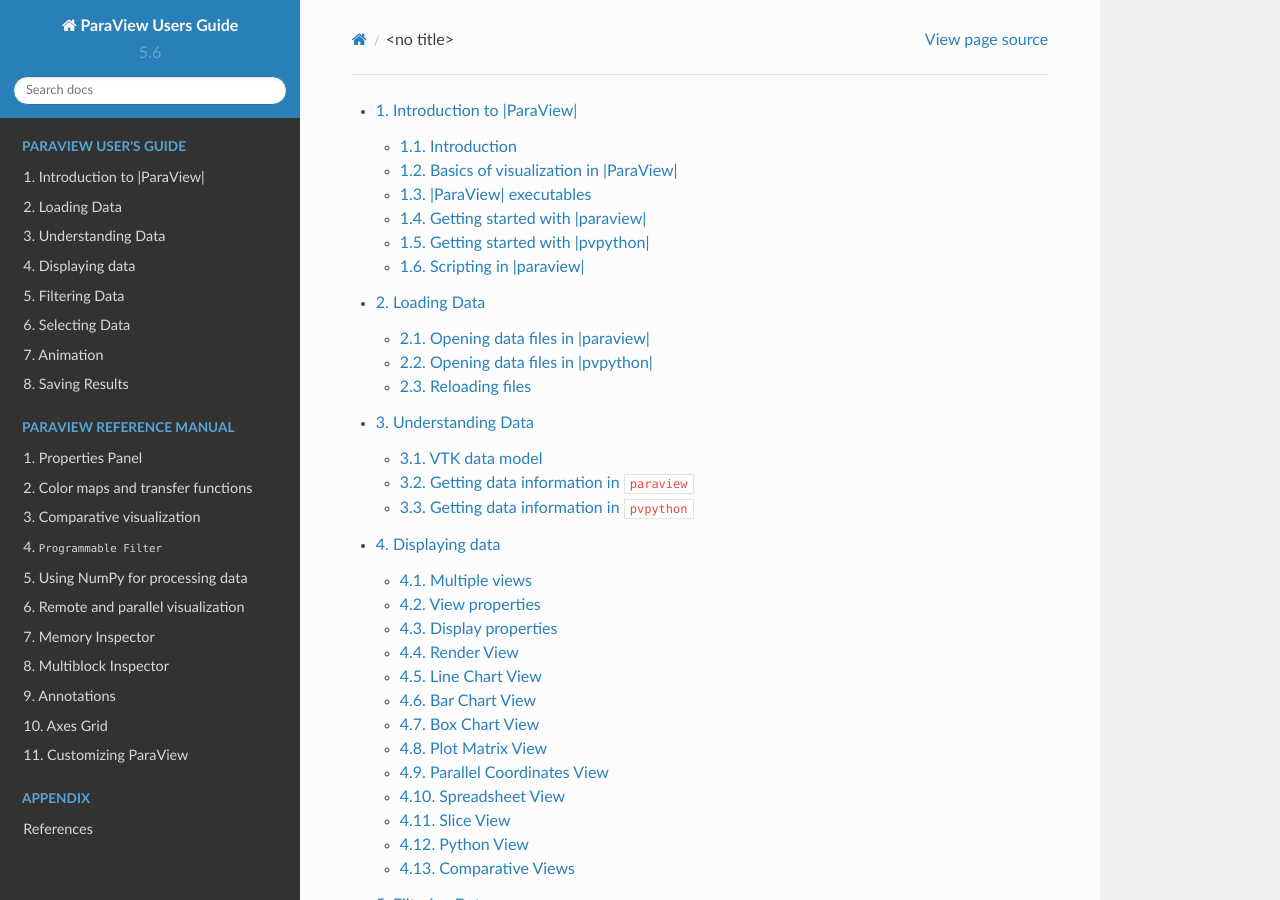
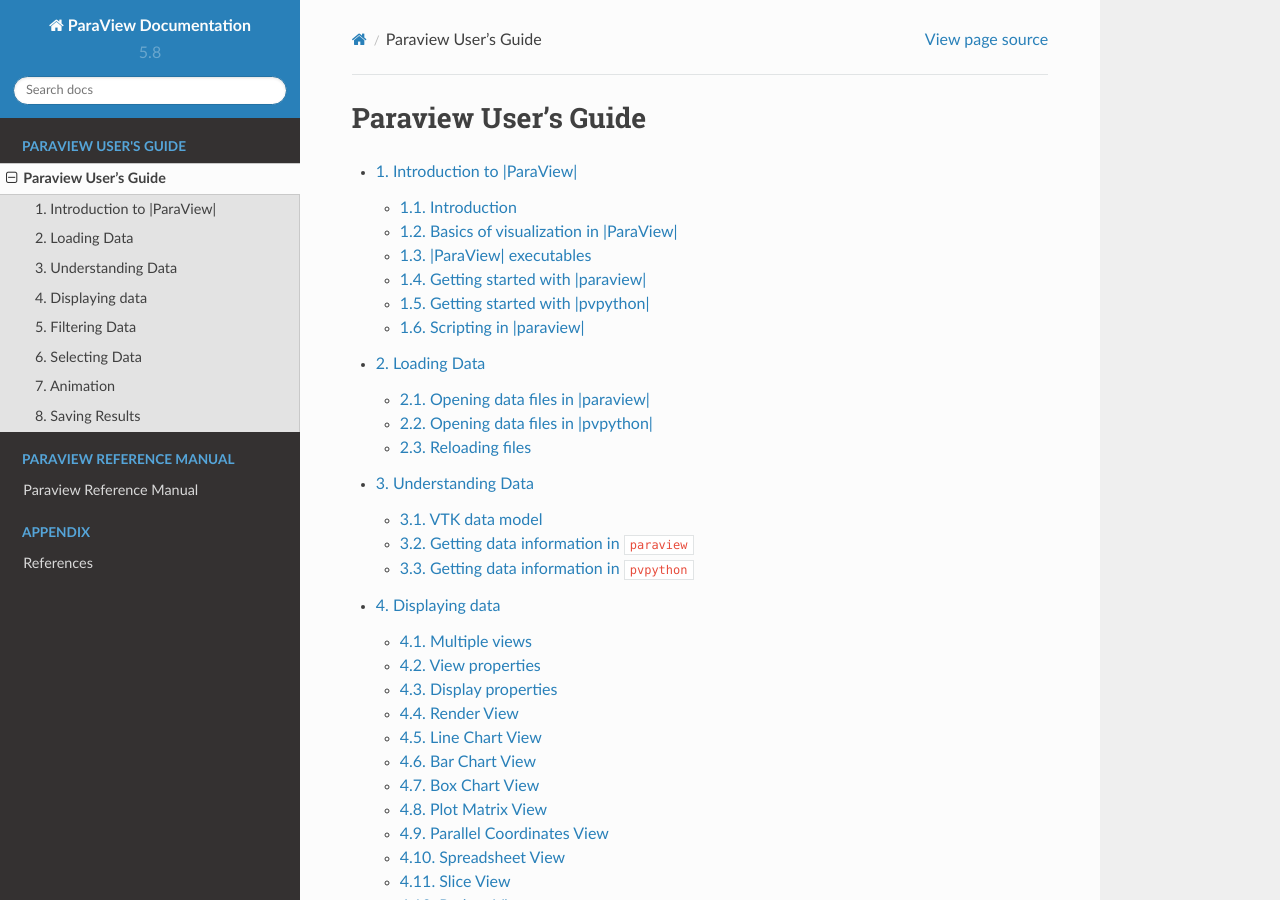
Before and after one commit to ChristosT/dummy-guide, a Sphinx documentation site: the page built from doc/source/UsersGuide/index.rst, in a window 1280 px wide and 900 px high. Built offline with Sphinx 7.4.7 and the Read the Docs theme 2.0.0, drawn with Linux system fonts in a browser that asks for light colours; some of the changed text lies outside the part shown.

Commit message:
fix missing links update part titles and paraview version

```diff
--- a/doc/source/ReferenceManual/index.rst
+++ b/doc/source/ReferenceManual/index.rst
@@ -1,3 +1,7 @@
+
+Paraview Reference Manual
+=========================
+
 .. toctree::
    :numbered:
    :maxdepth: 2
--- a/doc/source/UsersGuide/filteringData.rst
+++ b/doc/source/UsersGuide/filteringData.rst
@@ -829,9 +829,10 @@
 These filters compute new datasets that represent some essential features from
 the datasets that they take as input.
 
+.. _sec:Glyph:
+
 Glyph
 ^^^^^
-.. _sec:Glyph:
 
 ``Glyph`` :index:`\ <Glyph>`\  is used to place markers or glyphs at point locations in the input
 dataset. The glyphs can be oriented or scaled based on vector and
--- a/doc/source/UsersGuide/index.rst
+++ b/doc/source/UsersGuide/index.rst
@@ -1,3 +1,6 @@
+Paraview User's Guide
+=====================
+
 .. toctree::
    :numbered:
    :maxdepth: 2
--- a/doc/source/conf.py
+++ b/doc/source/conf.py
@@ -52,8 +52,8 @@
 master_doc = 'index'
 
 # General information about the project.
-project = 'ParaView Users Guide'
-copyright = '2018, ParaView Developers'
+project = 'ParaView Documentation'
+copyright = '2020, ParaView Developers'
 author = 'ParaView Developers'
 
 # The version info for the project you're documenting, acts as replacement for
@@ -61,9 +61,9 @@
 # built documents.
 #
 # The short X.Y version.
-version = '5.6'
+version = '5.8'
 # The full version, including alpha/beta/rc tags.
-release = '5.6'
+release = '5.8.1'
 
 # The language for content autogenerated by Sphinx. Refer to documentation
 # for a list of supported languages.
@@ -89,7 +89,7 @@
 numfig= True
 
 # supress ref errors for now since we haven't converted all chapters
-suppress_warnings=["ref.ref"]
+suppress_warnings=[]
 
 # -- Options for HTML output ----------------------------------------------
 
```
Also changed, not shown: doc/source/UsersGuide/introduction.rst (+6 -6 lines), doc/source/index.rst (+9 -7 lines).
